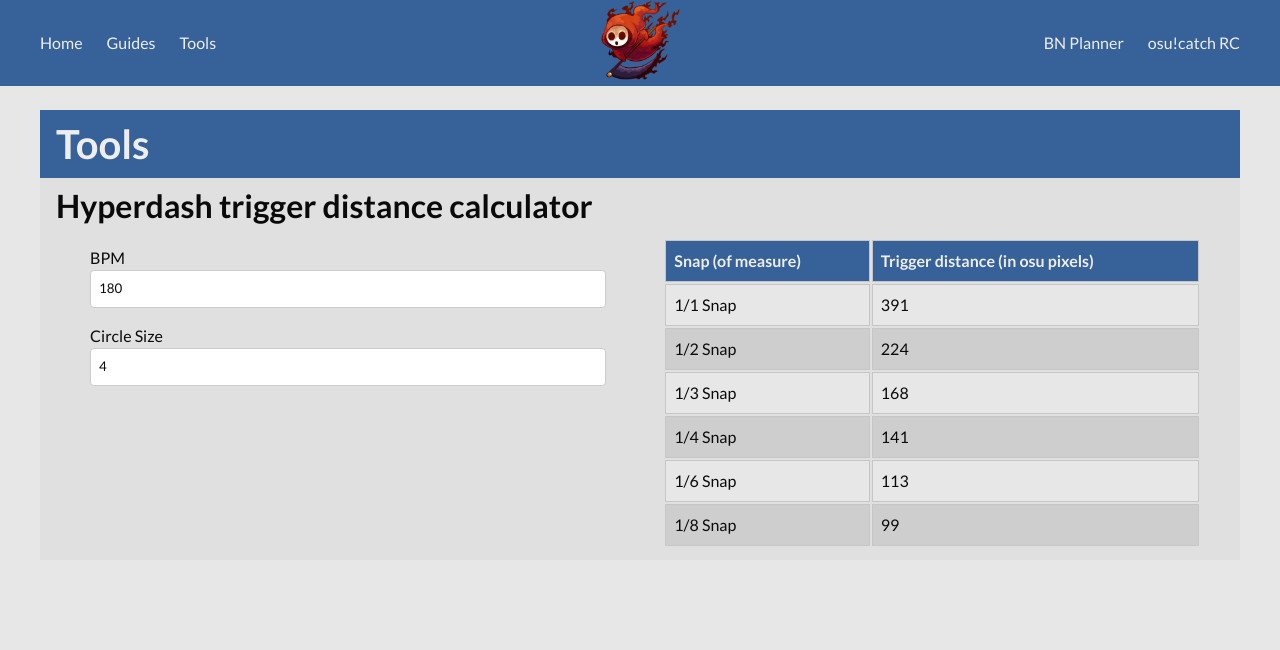
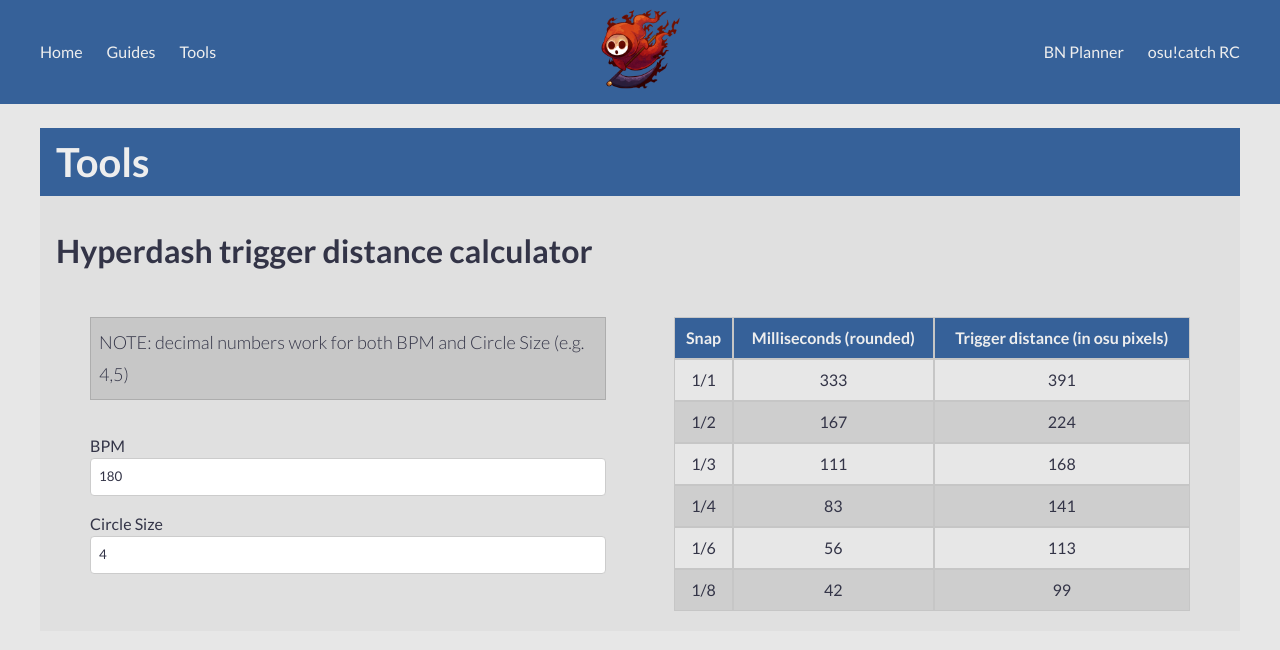
Before and after one commit to Darius-Wattimena/greaper-website, a React (Create React App) app: page /tools in a window 1280 px wide. Shown: the top 650 px of the page. Built offline with nearby package versions, Linux system fonts and the light colour scheme.

Commit message:
Started writing a home page and did some small tweaking so text renders properly

```diff
--- a/src/App.scss
+++ b/src/App.scss
@@ -1,7 +1,7 @@
 @import 'Variables';
 
 * {
-  margin: unset;
+  //margin: unset;
   color: $text-color;
 }
 
@@ -70,25 +70,26 @@ a {
 }
 
 table {
-  td,
-  th {
+  border-spacing: unset;
+
+  td, th {
     border: 1px solid $border-color;
     padding: $padding;
+    text-align: center;
   }
 
   th {
     padding-top: $padding;
     padding-bottom: $padding;
-    text-align: left;
     background-color: $primary-color;
     color: $text-color-light;
   }
 
   tr {
-    background-color: $background-color-table-striped;
+    background-color: $background-color-table;
 
     &:nth-child(even) {
-      background-color: $background-color-table;
+      background-color: $background-color-table-striped;
     }
   }
 }
--- a/src/Variables.scss
+++ b/src/Variables.scss
@@ -1,7 +1,7 @@
 $primary-color: #366199;
 $secondary-color: #4780cc;
 
-$text-color: #0a0a0a;
+$text-color: #333447;
 $text-color-light: #eeeeee;
 $border-color: #c6c6c6;
 $background-color: #e7e7e7;
--- a/src/components/markdown/Markdown.scss
+++ b/src/components/markdown/Markdown.scss
@@ -0,0 +1,9 @@
+@import "../../Variables";
+
+.page__markdown {
+  a {
+    font-weight: bold;
+    color: $text-color;
+    text-decoration: underline;
+  }
+}
--- a/src/components/markdown/Markdown.tsx
+++ b/src/components/markdown/Markdown.tsx
@@ -15,5 +15,5 @@ export default function Markdown({ markdownFile }: MarkdownProps) {
       setSource(text)
     })
 
-  return <ReactMarkdown>{source}</ReactMarkdown>
+  return <ReactMarkdown className="page__markdown">{source}</ReactMarkdown>
 }
--- a/src/components/tools/hyperTriggerDistance/HyperTriggerDistanceCalculator.tsx
+++ b/src/components/tools/hyperTriggerDistance/HyperTriggerDistanceCalculator.tsx
@@ -38,26 +38,32 @@ export default function HyperTriggerDistanceCalculator() {
     return [
       {
         snapping: Snapping.WHITE_TICK,
+        msSnapping: snaps.whiteTick,
         distanceNeed: getTriggerDistance(snaps.whiteTick, dashRange)
       },
       {
         snapping: Snapping.RED_TICK,
+        msSnapping: snaps.redTick,
         distanceNeed: getTriggerDistance(snaps.redTick, dashRange)
       },
       {
         snapping: Snapping.PURPLE_TICK,
+        msSnapping: snaps.purpleTick,
         distanceNeed: getTriggerDistance(snaps.purpleTick, dashRange)
       },
       {
         snapping: Snapping.BLUE_TICK,
+        msSnapping: snaps.blueTick,
         distanceNeed: getTriggerDistance(snaps.blueTick, dashRange)
       },
       {
         snapping: Snapping.DARK_PURPLE_TICK,
+        msSnapping: snaps.darkPurpleTick,
         distanceNeed: getTriggerDistance(snaps.darkPurpleTick, dashRange)
       },
       {
         snapping: Snapping.YELLOW_TICK,
+        msSnapping: snaps.yellowTick,
         distanceNeed: getTriggerDistance(snaps.yellowTick, dashRange)
       }
     ]
@@ -73,21 +79,31 @@ export default function HyperTriggerDistanceCalculator() {
           setCircleSize={setCircleSize}
         />
       </div>
-      <table className="col-6">
+      <div className="col-6">
+        <div className="row">
+          <table className="col-12">
+            <thead>
             <tr>
-          <th>Snap (of measure)</th>
+              <th>Snap</th>
+              <th>Milliseconds (rounded)</th>
               <th>Trigger distance (in osu pixels)</th>
             </tr>
+            </thead>
+            <tbody>
             {result.map((value, index) => {
               const key = `result-${index}`
               return (
                 <tr key={key}>
                   <td>{value.snapping}</td>
+                  <td>{Math.round(value.msSnapping)}</td>
                   <td>{value.distanceNeed}</td>
                 </tr>
               )
             })}
+            </tbody>
           </table>
+        </div>
+      </div>
     </div>
   )
 }
@@ -103,14 +119,15 @@ interface MillisecondSnappingReference {
 
 interface SnappingResult {
   snapping: Snapping
+  msSnapping: number
   distanceNeed: number
 }
 
 enum Snapping {
-  WHITE_TICK = '1/1 Snap',
-  RED_TICK = '1/2 Snap',
-  PURPLE_TICK = '1/3 Snap',
-  BLUE_TICK = '1/4 Snap',
-  DARK_PURPLE_TICK = '1/6 Snap',
-  YELLOW_TICK = '1/8 Snap'
+  WHITE_TICK = '1/1',
+  RED_TICK = '1/2',
+  PURPLE_TICK = '1/3',
+  BLUE_TICK = '1/4',
+  DARK_PURPLE_TICK = '1/6',
+  YELLOW_TICK = '1/8'
 }
--- a/src/components/tools/hyperTriggerDistance/HyperTriggerDistanceForm.scss
+++ b/src/components/tools/hyperTriggerDistance/HyperTriggerDistanceForm.scss
@@ -1,4 +1,19 @@
 @import '../../../Variables';
+
+.row .note-col {
+  //margin-top: unset;
+
+  .note {
+    margin-top: unset;
+    padding: $padding;
+    background-color: darken($background-color-container, 10%);
+    border: 1px solid darken($background-color-container, 20%);
+    box-sizing: border-box;
+    -moz-box-sizing: border-box;
+    -webkit-box-sizing: border-box;
+  }
+}
+
 
 input[type='number'],
 input[type='text'] {
--- a/src/components/tools/hyperTriggerDistance/HyperTriggerDistanceForm.tsx
+++ b/src/components/tools/hyperTriggerDistance/HyperTriggerDistanceForm.tsx
@@ -16,6 +16,9 @@ export default function HyperTriggerDistanceForm({
 }: HyperTriggerDistanceFormProps) {
   return (
     <form className="row">
+      <div className="col-12 note-col">
+        <p className="note">NOTE: decimal numbers work for both BPM and Circle Size (e.g. 4,5)</p>
+      </div>
       <label htmlFor="bpm" className="col-12">
         BPM
         <input
--- a/src/pages/home/Home.md
+++ b/src/pages/home/Home.md
@@ -1,3 +1,10 @@
-# Home
+Welcome to my own website. The goal of this website is to provide guides and tooling for mappers of osu!catch. The site is still in its early stages so not much can be found here yet.
 
-Hello, this is loaded via markdown ;)
+None of the guides are currently done, but I have the following planned:
+
+- Introduction to rhythm / basics of music
+- How does flow work
+- How to set up a pattern
+- Commonly used patterning
+
+Besides this I also intend to make tooling that can help mappers, so far only a [Hyperdash trigger distance calculator](/tools) is available for use. If other tooling is desired then feel free to contact me via discord (Greaper#0001).
--- a/src/pages/home/Home.tsx
+++ b/src/pages/home/Home.tsx
@@ -4,9 +4,12 @@ import md from './Home.md'
 
 export default function Home() {
   return (
-    <div className="wrapper page__wrapper">
-      <div className="page__container">
-        <Markdown markdownFile={md} />
+    <div className="wrapper page">
+      <h1 className="page__header">Home</h1>
+      <div className="page__wrapper">
+        <div className="page__container">
+          <Markdown markdownFile={md} />
+        </div>
       </div>
     </div>
   )
```
Lines whose indentation alone changed are shown as unchanged.
